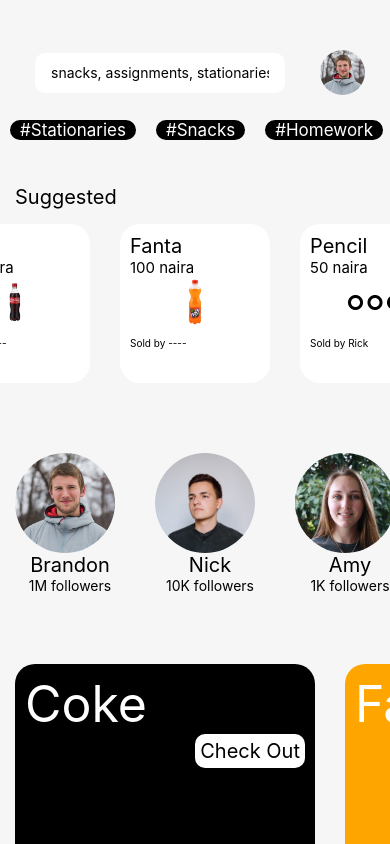
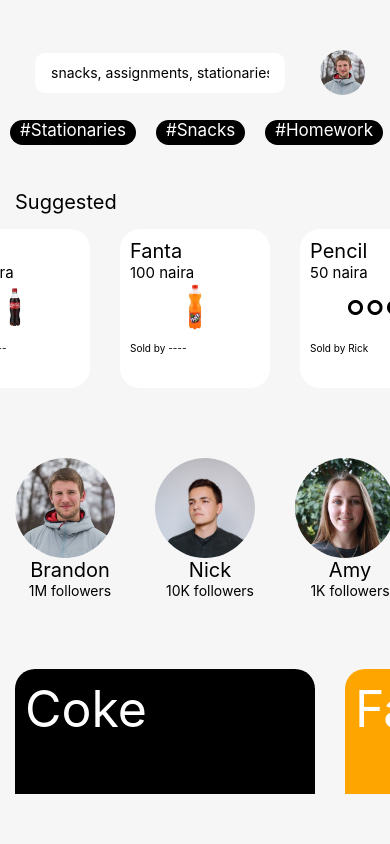
Before and after one commit to MobileGamer-hq/Academia, a React Native app: screen /Home in a window 390 px wide. Built offline with nearby package versions, Linux system fonts and the light colour scheme.

Commit message:
new changes to scrolling in home

```diff
--- a/constants/Objects.js
+++ b/constants/Objects.js
@@ -114,7 +114,7 @@
             <View
                 style={{
                     marginHorizontal: 10,
-                    marginVertical: 0,
+                    height: 25,
                 }}
             >
                 <Text style={{
--- a/screens/HomeScreen.js
+++ b/screens/HomeScreen.js
@@ -7,11 +7,12 @@
 function HomeScreen({ navigation }) {
     const currentUser = users[0];
     return (
-        <ScrollView style={styles.container}>
+        <View style={styles.container}>
             <View style={{
                 flexDirection: "row",
                 justifyContent: "space-evenly",
                 alignItems: "center",
+                backgroundColor: colors.defaultBG2,
             }}>
                 <SearchBar />
                 <RoundButton
@@ -25,6 +26,7 @@
                     }}
                 />
             </View>
+            <ScrollView showsVerticalScrollIndicator={false}>
                 <View style={{
                     marginVertical: sizes.Small,
                 }}>
@@ -37,7 +39,7 @@
                             return (
                                 <ProductCategory
                                     text={item.name}
-                                method={() => console.log(item.name)}
+                                    method={() => navigation.navigate("Search", { item })}
                                 />
                             )
                         }}
@@ -113,8 +115,8 @@
                                     borderRadius: sizes.Medium,
                                     margin: sizes.Small,
                                     padding: sizes.ExtraSmall,
+                                    justifyContent: "space-between",
                                 }}>
-                                <View>
                                     <Text style={{
                                         fontSize: sizes.ExtraLarge,
                                         color: colors.white,
@@ -127,7 +129,9 @@
                                         alignSelf: "flex-end",
                                         padding: 5,
                                         borderRadius: sizes.ExtraSmall,
-                                    }}>
+                                    }}
+
+                                        onPress={() => navigation.navigate("Product", { item })}>
                                         <Text style={{
                                             fontSize: sizes.Medium,
                                         }}>
@@ -135,12 +139,18 @@
                                         </Text>
                                     </TouchableOpacity>
                                 </View>
-                            </View>
                             )
                         }}
                     />
                 </View>
+
+                <View style = {{
+                    marginVertical: sizes.Medium,
+                }}>
+                    <Text>Hello</Text>
+                </View>
             </ScrollView>
+        </View>
     );
 }
 
--- a/screens/ProductScreen.js
+++ b/screens/ProductScreen.js
@@ -1,19 +1,19 @@
 import React from 'react';
-import { FlatList, Image, StyleSheet, Text, TouchableOpacity, View } from 'react-native';
+import { FlatList, Image, StyleSheet, Text, TouchableOpacity, View, ScrollView } from 'react-native';
 import { colors, images, sizes } from '../constants/Data';
 
 function ProductScreen({ route, navigation }) {
     const product = route.params.item;
 
     return (
-        <View style={styles.container}>
+        <ScrollView style={styles.container} showsVerticalScrollIndicator ={false}>
             <Text style={{
                 fontSize: sizes.ExtraLarge,
                 marginBottom: sizes.Small,
             }}>{product.title}</Text>
             <View style={{
                 height: 500,
-                width: 350,
+                width: "100%",
                 alignSelf: "center",
                 alignItems: "center",
             }}>
@@ -102,7 +102,7 @@
                     </View>
                 </TouchableOpacity>
             </View>
-        </View>
+        </ScrollView>
     );
 }
 
--- a/screens/SearchScreen.js
+++ b/screens/SearchScreen.js
@@ -18,7 +18,6 @@
             for (let x = 0; x < item.length; x++) {
                 if (item[x].toLowerCase().includes(val)) {
                     items.push(products[i])
-
                 }
             }
         }
@@ -40,9 +39,11 @@
     //Search(searchText);
     return (
         <View style={styles.container}>
-            <SearchBar
-                method={(val) => Search(val)}
-            />
+            <View>
+                <SearchBar
+                    method={(val) => Search(val)}
+                />
+            </View>
             <View>
                 <FlatList
                     horizontal
@@ -108,7 +109,7 @@
 
 const styles = StyleSheet.create({
     container: {
-        paddingVertical: 50,
+        paddingVertical: sizes.ExtraLarge,
         flex: 1,
     }
 })
```
Lines whose indentation alone changed are shown as unchanged.
